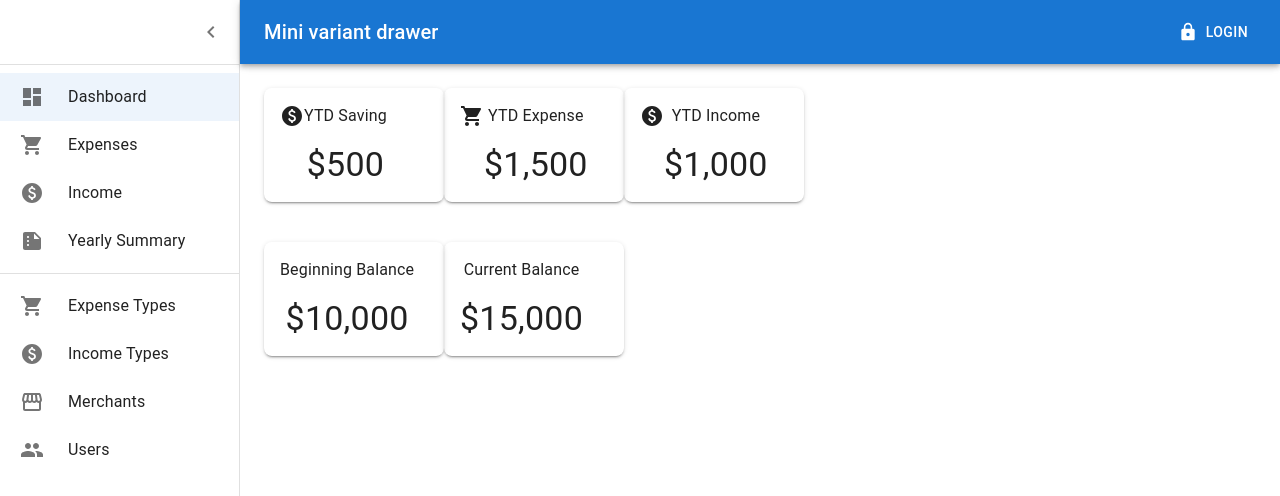
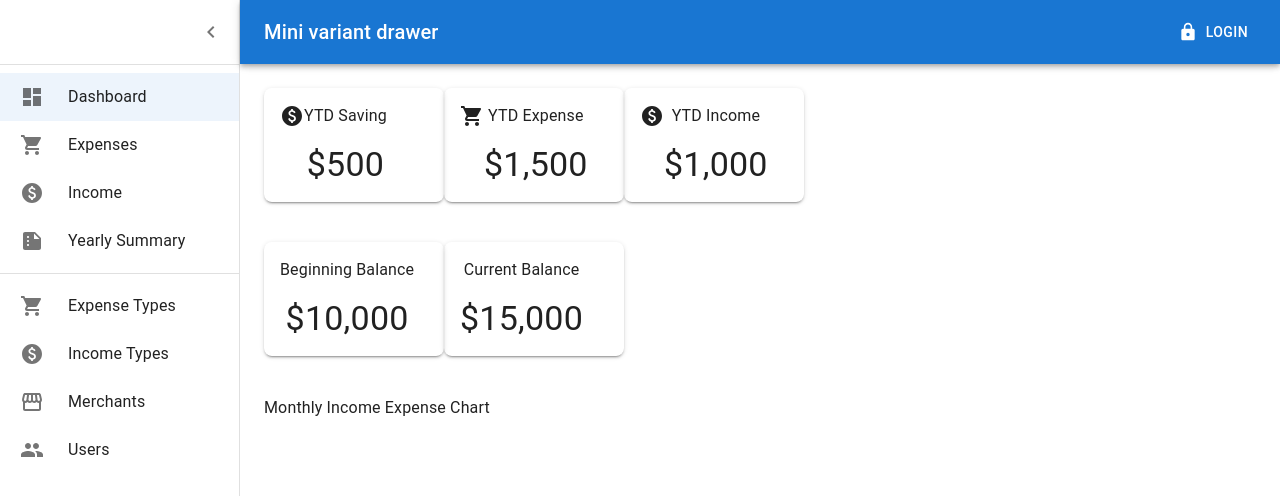
Before and after one commit to msmcsd/book, a React (Create React App) app: page / in a window 1280 px wide. Shown: the top 496 px of the page. Built offline with nearby package versions, Linux system fonts and the light colour scheme.

Commit message:
Add MonthlyIncomeExpenseChart template

```diff
--- a/src/pages/dashboard/Dashboard.js
+++ b/src/pages/dashboard/Dashboard.js
@@ -5,6 +5,7 @@ import PaidIcon from "@mui/icons-material/Paid";
 
 import YearToDateCard from "./InfoCard";
 import ShoppingCartIcon from "@mui/icons-material/ShoppingCart";
+import MonthlyIncomeExpenseChart from "./MonthlyIncomeExpenseChart";
 
 export default function Dashboard({ setSelectedLink, link }) {
   useEffect(() => {
@@ -40,7 +41,7 @@ export default function Dashboard({ setSelectedLink, link }) {
   ];
 
   return (
-    <>
+    <Box>
       <Box sx={{ display: { md: "flex", xs: "grid" } }}>
         {DashboardCards.map((card) => {
           return (
@@ -55,6 +56,9 @@ export default function Dashboard({ setSelectedLink, link }) {
           return <YearToDateCard {...{ name: card.name, value: card.value }} />;
         })}
       </Box>
-    </>
+      <Box sx={{ mt: 5 }}>
+        <MonthlyIncomeExpenseChart />
+      </Box>
+    </Box>
   );
 }
--- /dev/null
+++ b/src/pages/dashboard/MonthlyIncomeExpenseChart.js
@@ -0,0 +1,5 @@
+import React from "react";
+
+export default function MonthlyIncomeExpenseChart() {
+  return <div>Monthly Income Expense Chart</div>;
+}
```
